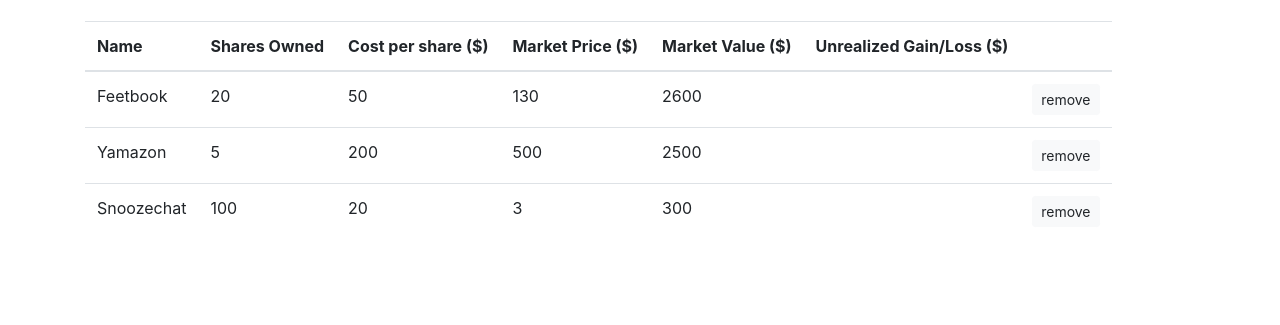
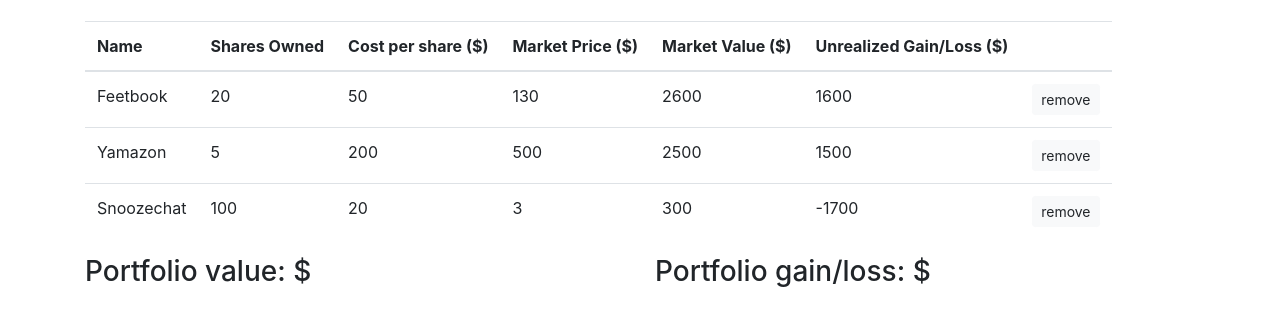
Before and after one commit to MBatoon1996/DOMStock, a plain HTML site: page index.html in a window 1280 px wide. Shown: the part 99-424 px from the top of the page. Drawn offline with nearby package versions, Linux system fonts and the light colour scheme.

Commit message:
updated unrealized gain/loss and added portfolio value headers to html

```diff
--- a/index.html
+++ b/index.html
@@ -57,6 +57,14 @@
                         </tbody>
                     </table>
                 </div>
+
+                <div class="col-12 col-md-6">
+                    <h3>Portfolio value: $ <span id="portfolioValue"></span></h3>
+                </div>
+                <div class="col-12 col-md-6">
+                    <h3>Portfolio gain/loss: $ <span id="portfolioProfit"></span></h3>
+                </div>
+
             </div>
         </div>
     </body>
--- a/script.js
+++ b/script.js
@@ -1,11 +1,29 @@
+var updateMarketValue = function(ele){
+    var sharesOwned = parseFloat($(ele).children('.shares').text());
+    var marketPrice = parseFloat($(ele).children('.marketPrice').text());
+
+    // market value is shares * market price per share
+    var marketValue = sharesOwned * marketPrice;
+    $(ele).children('.marketValue').html(marketValue);
+
+    return marketValue;
+}
+
+var updateUnrealizedProfit = function(ele, marketValue){
+    var sharesOwned = parseFloat($(ele).children('.shares').text());
+    var costPerShare = parseFloat($(ele).children('.cost').text());
+    var costOfPurchase = sharesOwned * costPerShare;
+
+    // unrealized profit is market value minus cost of purchase
+    var unrealizedProfit = marketValue - costOfPurchase;
+    $(ele).children('.profit').html(unrealizedProfit);
+
+    return unrealizedProfit;
+}
+
 $(document).ready(function(){
-    $('tbody tr').each(function(i, ele){
-        var sharesOwned = parseFloat($(ele).children('.shares').text());
-        var marketPrice = parseFloat($(ele).children('.marketPrice').text());
-
-        // Market value is number of shares * market price per share
-        var marketValue = sharesOwned * marketPrice;
-        console.log(marketValue);
-        $(ele).children('.marketValue').html(marketValue);
+    $('tbody tr').each(function(i,ele){
+        var marketValue = updateMarketValue(ele);
+        updateUnrealizedProfit(ele, marketValue);
     });
 });
```
